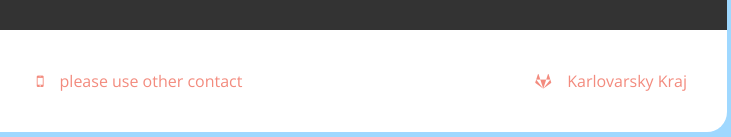
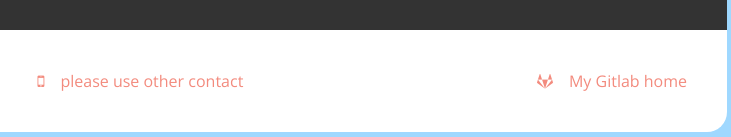
Before and after one commit to pkulda/petrkuldacz, a plain HTML site: page index.html in a window 1280 px wide. Shown: the part 2121-2258 px from the top of the page, 529-1260 px from the left. Drawn offline with nearby package versions, Linux system fonts and the light colour scheme.

Commit message:
contacts

```diff
--- a/index.html
+++ b/index.html
@@ -191,7 +191,7 @@
     <ul class="footer-content">
       <li class="footer-item"><i class="fa fa-envelope footer-icon" aria-hidden="true"></i>petr.kulda(at)gmail.com</li>
       <li class="footer-item"><i class="fa fa-mobile footer-icon" aria-hidden="true"></i>please use other contact</li>
-      <li class="footer-item"><a href="https://gitlab.com/lotrandor/"><i class="fa fa-gitlab footer-icon" aria-hidden="true"></i>Karlovarsky Kraj</a></li>
+      <li class="footer-item"><a href="https://gitlab.com/lotrandor/"><i class="fa fa-gitlab footer-icon" aria-hidden="true"></i>My Gitlab home</a></li>
 
     </ul>
   </footer>
```
